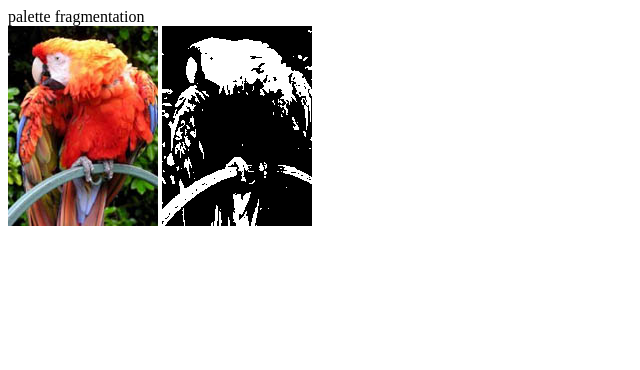
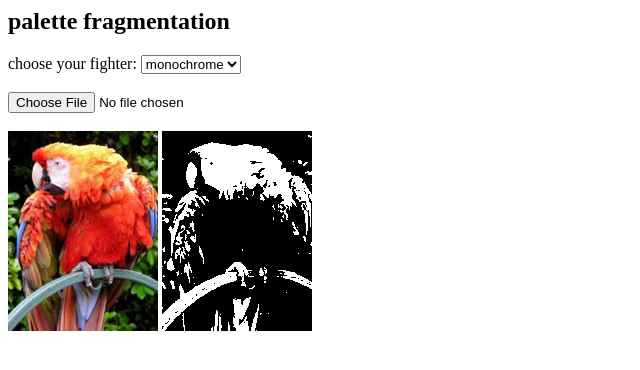
Before and after one commit to jakeonaut/palette-world, a plain HTML site: page index.html in a window 1280 px wide. Shown: the whole page, without its empty margins (0-640 px from the left). Drawn offline with Linux system fonts and the light colour scheme.

Commit message:
added two other palettes, upload image, and change palette

```diff
--- a/index.html
+++ b/index.html
@@ -4,18 +4,35 @@
 </head>
 <body>
 
-palette fragmentation<br/>
+<h2>palette fragmentation</h2>
+choose your fighter:
+<select id="user_palette" onchange="userSelectPalette();">
+    <option value="monochrome">monochrome</option>
+    <option value="3bit_rgb">3bit rgb</option>
+    <option value="NES">NES</option>
+    <option value="gameboy">gameboy</option>
+    <option value="GBCpastel">GBC pastel</option>
+</select>
+<br/><br/>
+<input type="file" onchange="userUploadImage();" value="upload image" />
+<br/><br/>
 <canvas id="original"></canvas>
-<canvas id="nes"></canvas>
+<canvas id="new"></canvas>
+
+
 
 <script>
-var monochrome_palette = [
+var palettes = {};
+
+palettes["monochrome"] = [
     [0, 0, 0], [255, 255, 255]
 ];
-var minimum_palette = [
-    [0, 0, 0], [255, 0, 0], [0, 255, 0], [0, 0, 255], [255, 255, 255]
+palettes["3bit_rgb"] = [
+    /*B/W*/     [0, 0, 0], [255, 255, 255],
+    /*RGB*/     [255, 0, 0], [0, 255, 0], [0, 0, 255],
+    /*CYM*/     [0, 255, 255], [255, 255, 0], [255, 0, 255],
 ];
-var NES_palette = [
+palettes["NES"] = [
   /*greys*/     [124, 124, 124], [188, 188, 188], [252, 252, 252], [252, 252, 252],
   /*blues1*/    [0, 0, 252], [0, 120, 248], [60, 188, 252], [164, 228, 252],
   /*blues2*/    [0, 0, 188], [0, 88, 248], [104, 136, 252], [184, 184, 248],
@@ -29,11 +46,16 @@ var NES_palette = [
   /*forest*/    [0, 104, 0], [0, 168, 0], [88, 216, 84], [184, 248, 184],
   /*seafoam*/   [0, 88, 0], [0, 168, 68], [88, 248, 152], [184, 248, 216],
   /*ice*/       [0, 64, 88], [0, 136, 136], [0, 232, 216], [0, 252, 252],
-  /*black*/     [0, 0, 0], [8, 8, 8], [124, 124, 124], [216, 216, 216]
+  /*black*/     [0, 0, 0], [8, 8, 8], [124, 124, 124], [216, 216, 216],
 ];
-
+palettes["gameboy"] = [
+    [15, 56, 15], [48, 98, 48], [139, 172, 15], [185, 208, 87]
+];
+palettes["GBCpastel"] = [
+    [4, 2, 4], [156, 146, 244], [236, 138, 140], [252, 250, 172]
+];
 /******************CHOOSE YOUR PALETTE*************************/
-var chosen_palette = monochrome_palette;
+var chosen_palette = palettes["monochrome"];
 /**************************************************************/
 
 var canvas_orig, ctx_orig, canvas, ctx;
@@ -65,8 +87,8 @@ function Pixel(r, g, b, a, x, y){
         return closest_color;
     }
 
-    this.draw = function(){
-        var color = this.closestColor(chosen_palette);
+    this.draw = function(palette){
+        var color = this.closestColor(palette);
         var r = color[0], g = color[1], b = color[2];
         var fillStyle = "rgb("+r+","+g+","+b+")";
         ctx.fillStyle = fillStyle;
@@ -79,14 +101,14 @@ function Tile(){
     this.push = function(pixel){
         this.pixels.push(pixel);
     }
-    this.draw = function(){
+    this.draw = function(palette){
         this.pixels.forEach(function(pixel){
-            pixel.draw();
+            pixel.draw(palette);
         });
     }
 }
 
-function NES(){
+function changePalette(palette){
     var tile_size = 16;
     var tiles = [];
 
@@ -117,16 +139,37 @@ function NES(){
     for (x = 0; x < tiles.length; x++){
         for (y = 0; y < tiles[x].length; y++){
             setTimeout(function(tile){
-                tile.draw();
+                tile.draw(palette);
             }.bind(this, tiles[x][y]), 0);
         }
     }
 }
 
-function init(){
+function userSelectPalette(){
+    var select = document.getElementById("user_palette");
+    var palette_name = select.options[select.selectedIndex].value;
+    chosen_palette = palettes[palette_name];
+    changePalette(chosen_palette);
+}
+function userUploadImage(){
+   var file    = document.querySelector('input[type=file]').files[0]; //sames as here
+   var reader  = new FileReader();
+
+   reader.onloadend = function () {
+       img = new Image();
+       img.src = reader.result;
+       init(img);
+   }
+
+   if (file) {
+       reader.readAsDataURL(file); //reads the data as a URL
+   } else {}
+}
+
+function init(img){
     canvas_orig = document.getElementById("original");
     ctx_orig = canvas_orig.getContext("2d");
-    canvas = document.getElementById("nes");
+    canvas = document.getElementById("new");
     ctx = canvas.getContext("2d");
 
     function loadHandler(){
@@ -139,15 +182,15 @@ function init(){
         ctx.fillStyle = "000000";
         console.log(ctx.fillStyle);
         ctx.fillRect(0, 0, canvas.width, canvas.height);
-        NES();
+        changePalette(chosen_palette);
     }
 
-    var img = new Image();
-    img.src = "parrot.png";
     img.onload = loadHandler;
     if (img.complete) loadHandler();
 }
-init();
+var img = new Image();
+img.src = "parrot.png";
+init(img);
 
 </script>
 </body>
```
